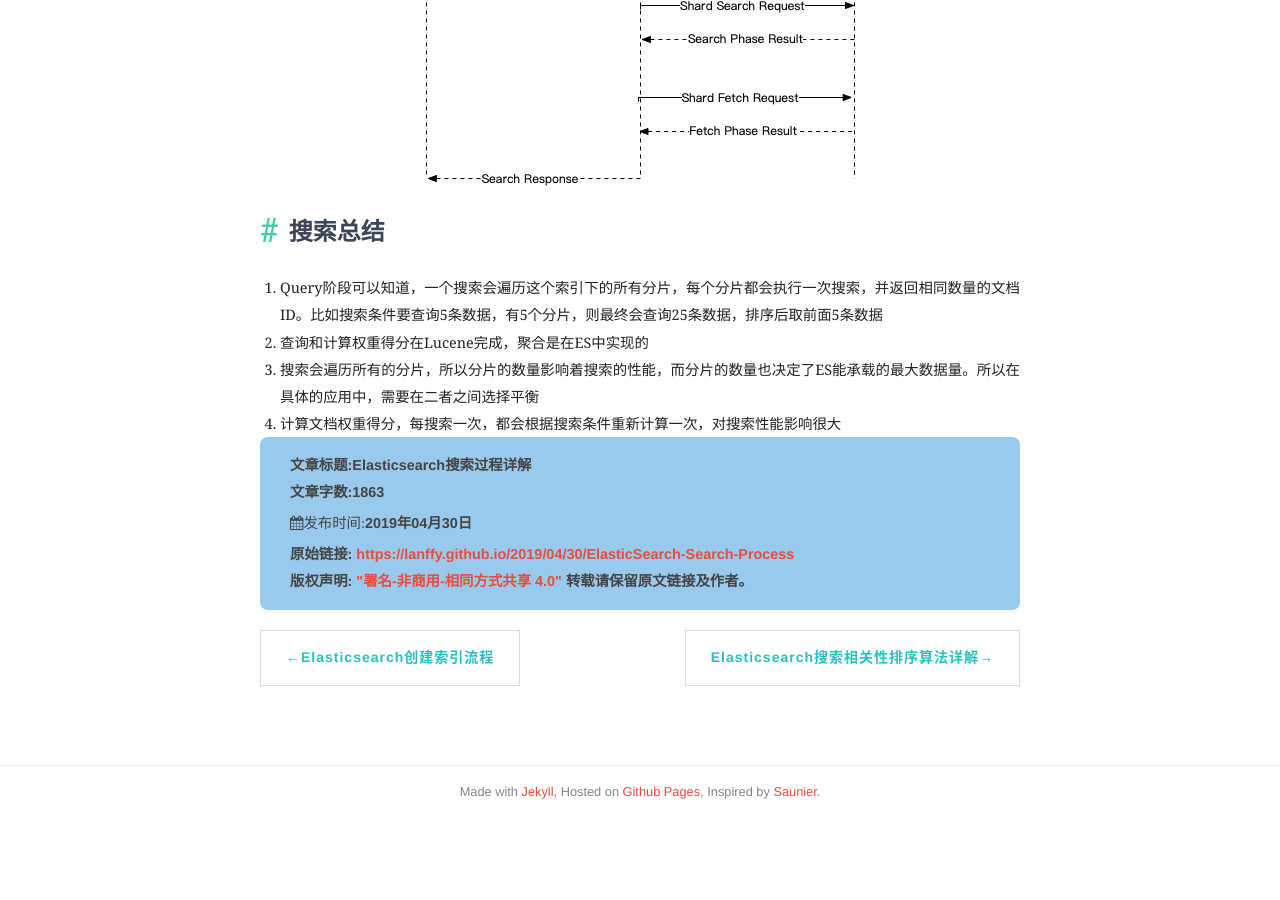
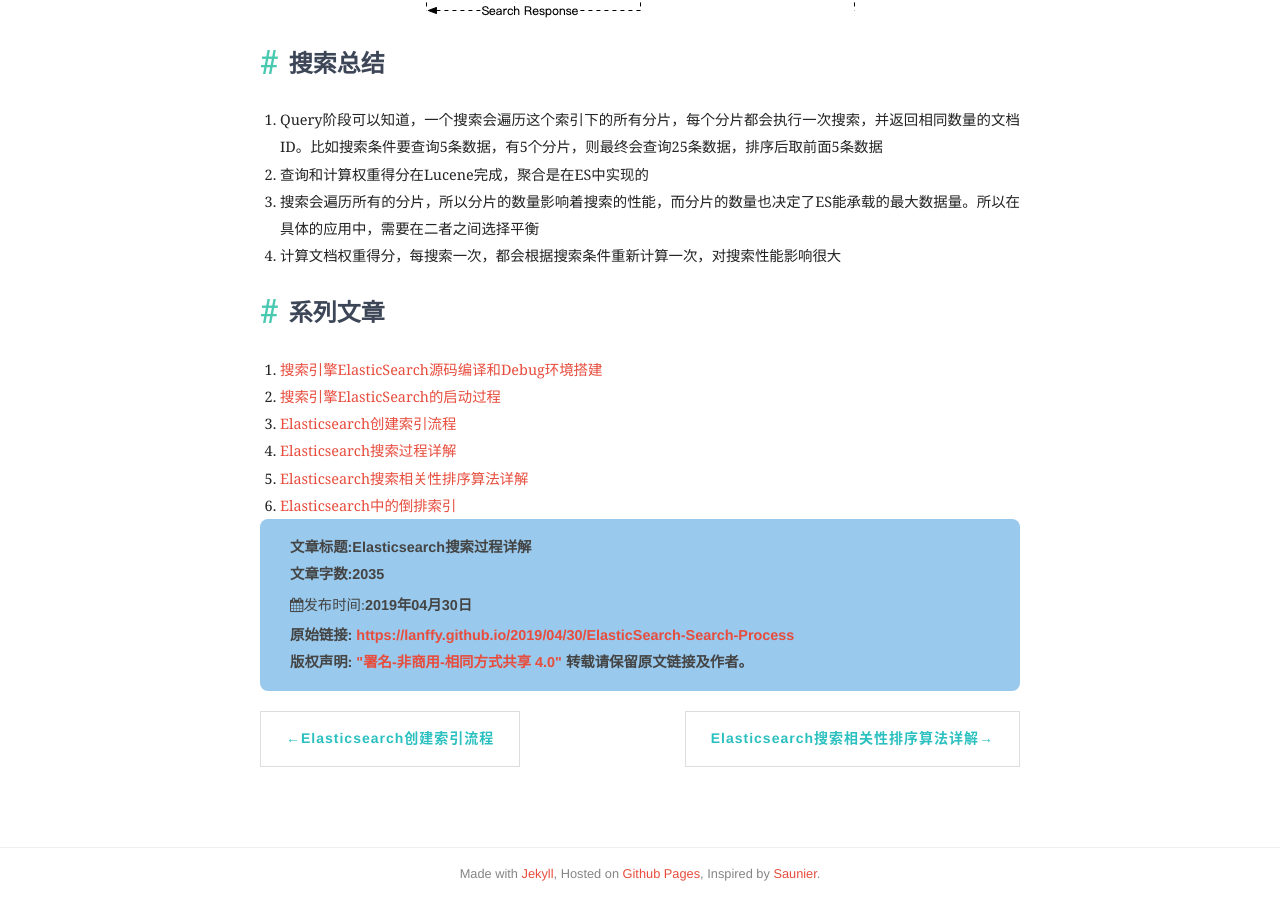
Before and after one commit to lanffy/lanffy.github.io, a Jekyll site: the page built from _posts/2019/2019-04-30-ElasticSearch-Search-Process.md, in a window 1280 px wide and 900 px high, scrolled down 2390 px. Built offline with Jekyll 4.4.1, drawn with Linux system fonts in a browser that asks for light colours; nearby versions of some CDN libraries; comment, search, counter and statistics services are not loaded; before the commit the page ends 3208 px from its top, so only the background shows below that; some of the changed text lies outside the part shown.

Commit message:
add post

```diff
--- a/_posts/2019/2019-04-30-ElasticSearch-Search-Process.md
+++ b/_posts/2019/2019-04-30-ElasticSearch-Search-Process.md
@@ -74,3 +68,12 @@ curl -X GET 'localhost:9200/index_name/type_name/_search?pretty&q=title:66' -H '
 2. 查询和计算权重得分在Lucene完成，聚合是在ES中实现的
 3. 搜索会遍历所有的分片，所以分片的数量影响着搜索的性能，而分片的数量也决定了ES能承载的最大数据量。所以在具体的应用中，需要在二者之间选择平衡
 4. 计算文档权重得分，每搜索一次，都会根据搜索条件重新计算一次，对搜索性能影响很大
+
+## 系列文章
+
+1. [搜索引擎ElasticSearch源码编译和Debug环境搭建](https://lanffy.github.io/2019/04/08/Elasticsearch-Compile-Source-And-Debug)
+2. [搜索引擎ElasticSearch的启动过程](https://lanffy.github.io/2019/04/09/ElasticSearch-Start-Up-Process)
+3. [Elasticsearch创建索引流程](https://lanffy.github.io/2019/04/16/How-Elasticsearch-Create-Index)
+4. [Elasticsearch搜索过程详解](https://lanffy.github.io/2019/04/30/ElasticSearch-Search-Process)
+5. [Elasticsearch搜索相关性排序算法详解](https://lanffy.github.io/2019/05/08/Elasticsearch-Search-Score-Algorithm)
+6. [Elasticsearch中的倒排索引](https://lanffy.github.io/2019/05/10/Inverted-Index-In-Elasticsearch)
--- a/_posts/2019/2019-05-08-Elasticsearch-Search-Score-Algorithm.md
+++ b/_posts/2019/2019-05-08-Elasticsearch-Search-Score-Algorithm.md
@@ -134,6 +134,16 @@ $${\displaystyle {\text{tfNorm}}(t,d)={\frac {f(t, d)\cdot (k_{1}+1)}{f(t, d)+k_
 ES在搜索过程中，拿到文档ID之后，就会根据搜索词，计算每篇文档的相关性得分，用其进行排序。
 
 
+## 系列文章
+
+1. [搜索引擎ElasticSearch源码编译和Debug环境搭建](https://lanffy.github.io/2019/04/08/Elasticsearch-Compile-Source-And-Debug)
+2. [搜索引擎ElasticSearch的启动过程](https://lanffy.github.io/2019/04/09/ElasticSearch-Start-Up-Process)
+3. [Elasticsearch创建索引流程](https://lanffy.github.io/2019/04/16/How-Elasticsearch-Create-Index)
+4. [Elasticsearch搜索过程详解](https://lanffy.github.io/2019/04/30/ElasticSearch-Search-Process)
+5. [Elasticsearch搜索相关性排序算法详解](https://lanffy.github.io/2019/05/08/Elasticsearch-Search-Score-Algorithm)
+6. [Elasticsearch中的倒排索引](https://lanffy.github.io/2019/05/10/Inverted-Index-In-Elasticsearch)
+
+
 > 参考资料：
 
 * [https://lucene.apache.org/core/7_2_1/core/org/apache/lucene/search/similarities/TFIDFSimilarity.html](https://lucene.apache.org/core/7_2_1/core/org/apache/lucene/search/similarities/TFIDFSimilarity.html)
--- a/_posts/2019/2019-05-10-Inverted-Index-In-Elasticsearch.md
+++ b/_posts/2019/2019-05-10-Inverted-Index-In-Elasticsearch.md
@@ -67,7 +67,7 @@ published: true
 * **倒排列表**
 
 它的结构如下：
-![-w462](media/15574746644761.jpg)
+![-w462](/images/posts/2019/15574746644761.jpg)
 
 ### 单词词典
 单词词典的特性：
@@ -77,7 +77,7 @@ published: true
 3. 其中记录着指向倒排列表的指针
 
 单词词典的实现：
-![-w477](media/15574747649420.jpg)
+![-w477](/images/posts/2019/15574747649420.jpg)
 
 单词词典有两种数据结构实现：**B+树**和**Hash表**
 
@@ -124,4 +124,14 @@ B+树和Mysql索引结构中主键索引数据结构一样，这里就不再介
 
 ### 倒排索引的搜索过程
 
-![](media/15574751723905.jpg)
+![](/images/posts/2019/15574751723905.jpg)
+
+
+## 系列文章
+
+1. [搜索引擎ElasticSearch源码编译和Debug环境搭建](https://lanffy.github.io/2019/04/08/Elasticsearch-Compile-Source-And-Debug)
+2. [搜索引擎ElasticSearch的启动过程](https://lanffy.github.io/2019/04/09/ElasticSearch-Start-Up-Process)
+3. [Elasticsearch创建索引流程](https://lanffy.github.io/2019/04/16/How-Elasticsearch-Create-Index)
+4. [Elasticsearch搜索过程详解](https://lanffy.github.io/2019/04/30/ElasticSearch-Search-Process)
+5. [Elasticsearch搜索相关性排序算法详解](https://lanffy.github.io/2019/05/08/Elasticsearch-Search-Score-Algorithm)
+6. [Elasticsearch中的倒排索引](https://lanffy.github.io/2019/05/10/Inverted-Index-In-Elasticsearch)
```
Also changed, not shown: other parts of _posts/2019/2019-04-30-ElasticSearch-Search-Process.md (+0 -6 lines), other parts of _posts/2019/2019-05-10-Inverted-Index-In-Elasticsearch.md (+1 -1 lines), _posts/2019/2019-04-08-Elasticsearch-Compile-Source-And-Debug.md (+4 -1 lines), _posts/2019/2019-04-09-ElasticSearch-Start-Up-Process.md (+4 -1 lines), _posts/2019/2019-04-16-How-Elasticsearch-Create-Index.md (+4 -1 lines).
